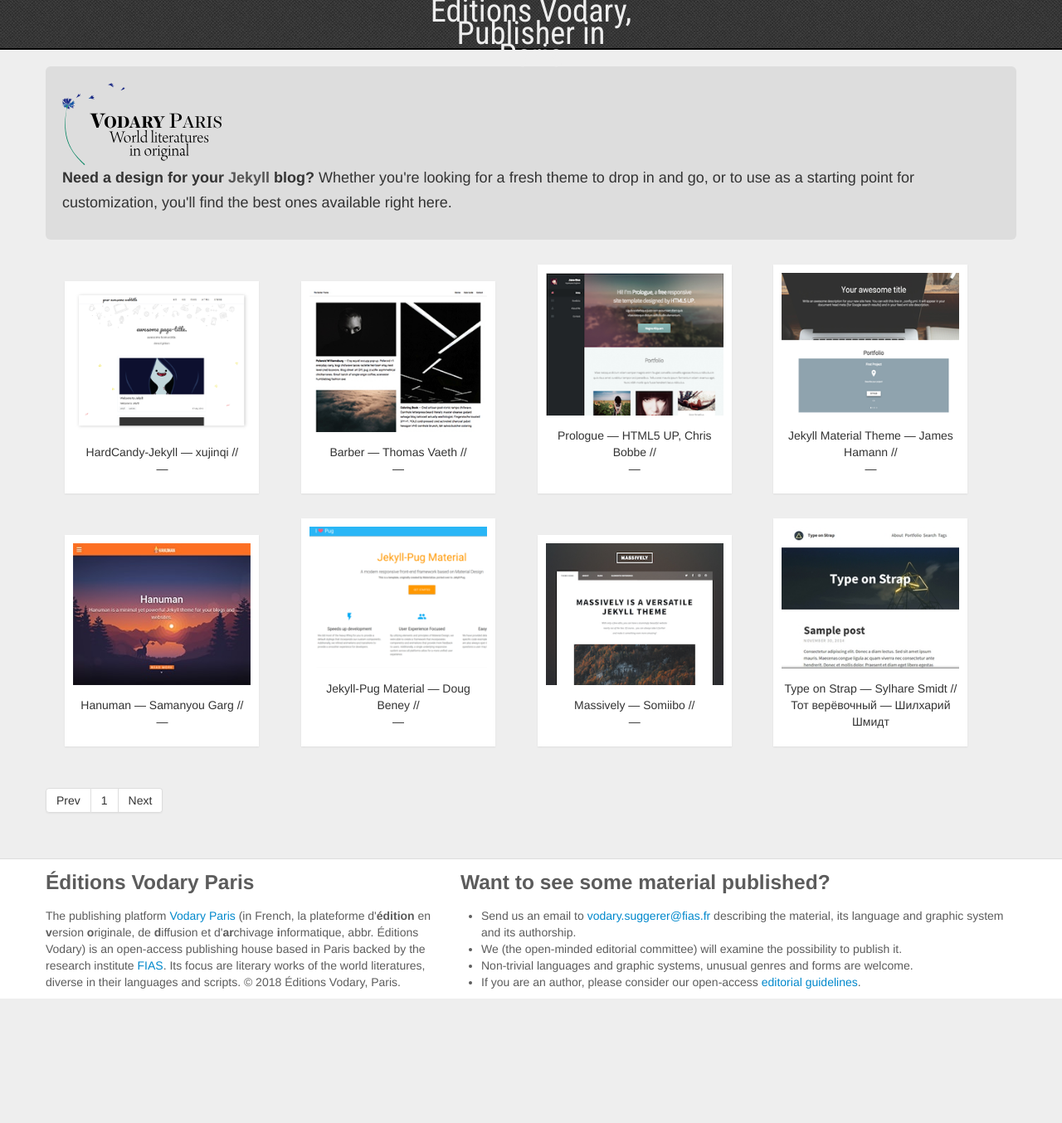
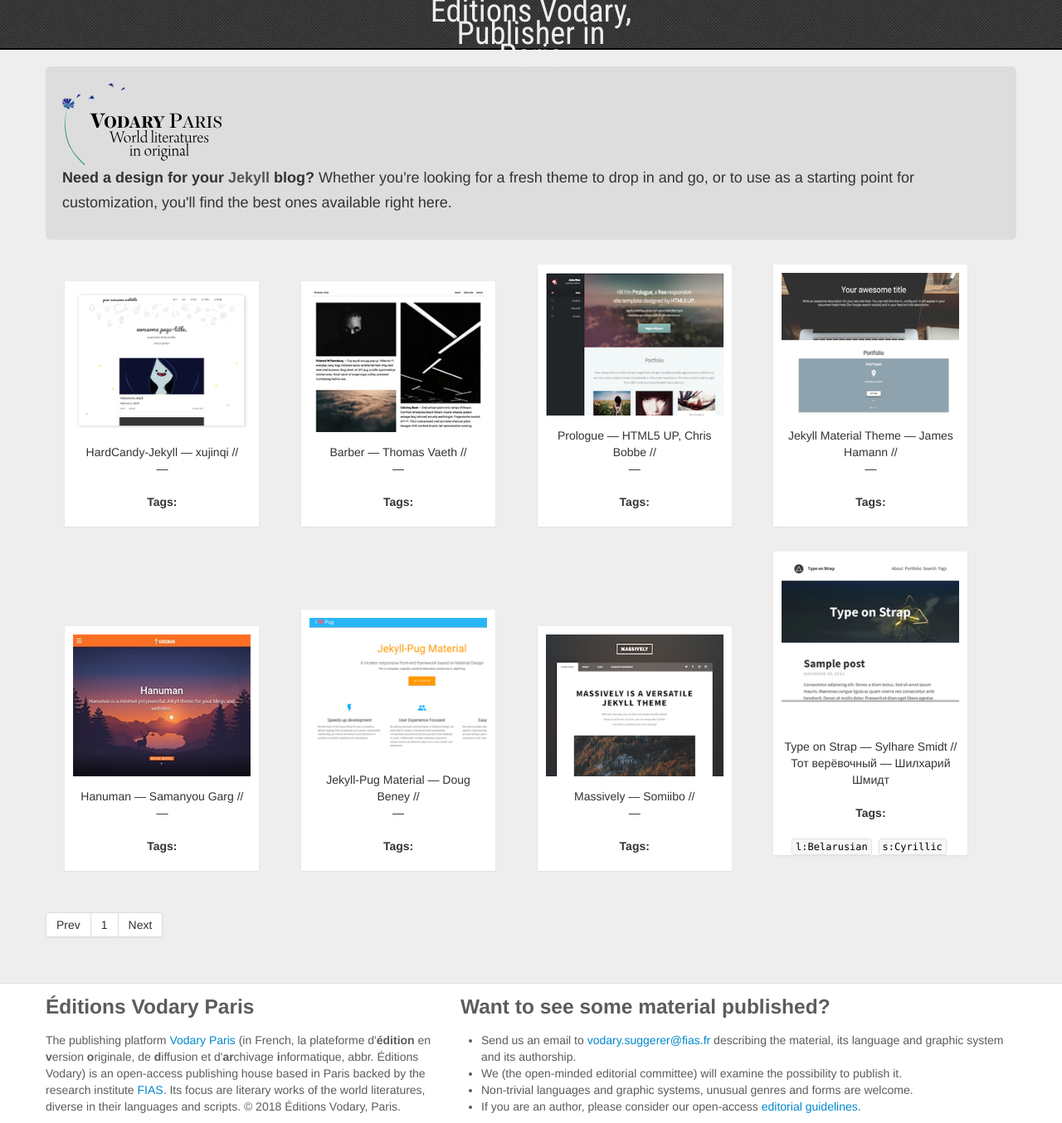
Before and after one commit to mlare/vodary, a Jekyll site: the page built from index.html, in a window 1280 px wide. Shown: the whole page at 83% size. Built offline with Jekyll 4.4.1, drawn with Linux system fonts in a browser that asks for light colours; Markdown is read by kramdown in place of the engine named in the settings; the list of posts is cut into pages by our own code; before the commit the page ends 1204 px from its top, so only the background shows below that.

Commit message:
Update index.html

```diff
--- a/index.html
+++ b/index.html
@@ -9,13 +9,12 @@
 			<a class="item-inner" href="{{ post.url }}">
 				<div class="item-image"><img src="/thumbnails/{{ post.thumbnail }}"></div>
 				<div class="item-name">{{ post.title }} — {{ post.author }} //<br>{{ post.ortitle }} — {{ post.orauthor }}<br>
-				{% if page.tags %}
+				{% if post.tags %}
 			<br /><strong>Tags:</strong>
-		{% for tag in page.tags %}
+		{% for tag in post.tags %}
     {% capture tag_name %}{{ tag }}{% endcapture %}
     <a href="/tag/{{ tag_name }}"><code class="highligher-rouge"><nobr>{{ tag_name }}</nobr></code>&nbsp;</a>
-  {% endfor %}
-]</span>
+  {% endfor %}</span>
 		{% endif %}
 				</div>
 			</a>
```
